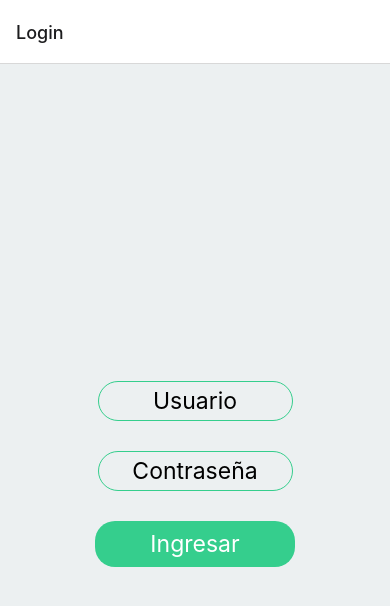
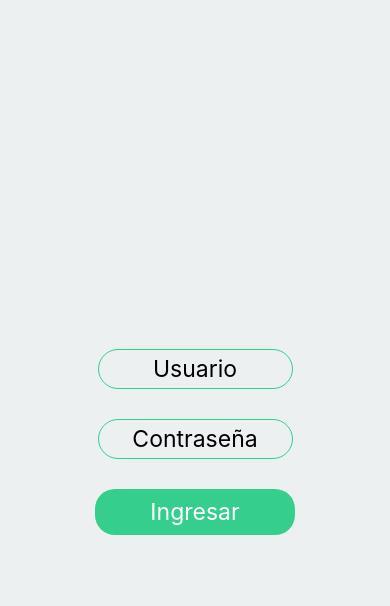
Before and after one commit to DeRuta2-0/frontend, a React Native app: screen / in a window 390 px wide. Shown: the top 606 px of the page. Built offline with nearby package versions, Linux system fonts and the light colour scheme.

Commit message:
bar hidde

```diff
--- a/App.js
+++ b/App.js
@@ -84,8 +84,8 @@ export default function App() {
   return (
     <NavigationContainer>
       <Stack.Navigator initialRouteName="Login">
-      <Stack.Screen name="Login" component={Login} />
-      <Stack.Screen name="HomeScreen" component={HomeScreen} />
+      <Stack.Screen name="Login" component={Login} options={{headerShown: false}} />
+      <Stack.Screen name="HomeScreen" component={HomeScreen} options={{headerShown: false}}/>
       </Stack.Navigator>
     </NavigationContainer>
   );
```
